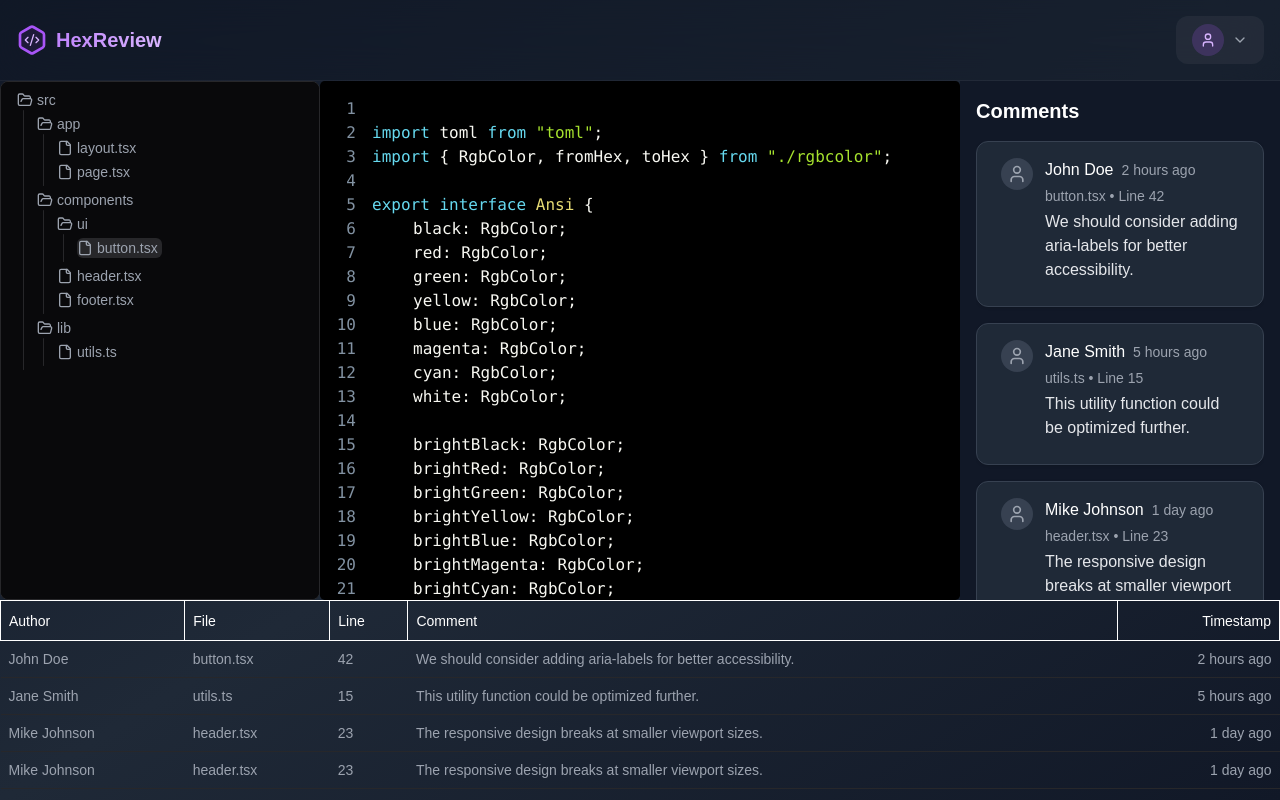
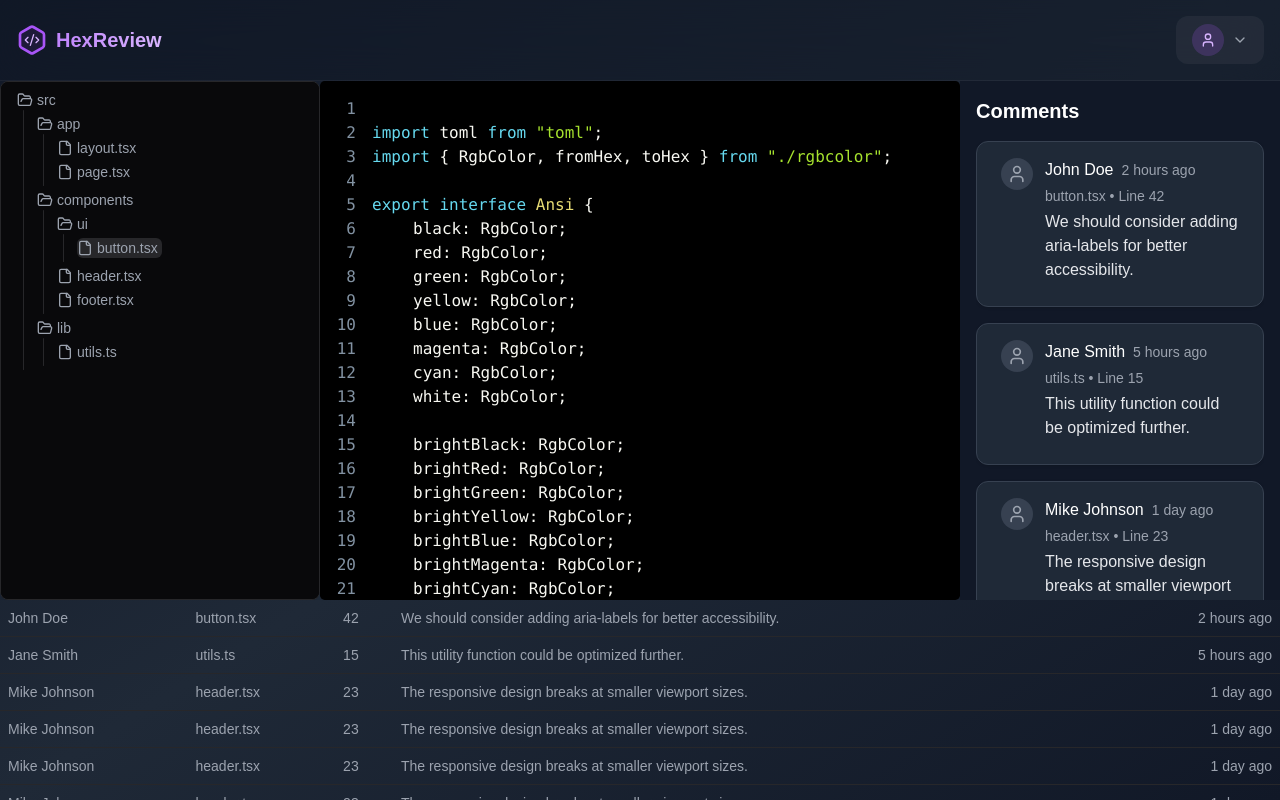
Before and after one commit to seasonedfish/hexreview, a Next.js app: page /projects/1 in a window 1280 px wide. Built offline with nearby package versions, Linux system fonts and the light colour scheme.

Commit message:
removed headings from bottom table

```diff
--- a/components/ui/BottomCommentsSection.tsx
+++ b/components/ui/BottomCommentsSection.tsx
@@ -64,26 +64,6 @@ export function BottomCommentsSection() {
   return (
     <div className="overflow-y-auto" style={{ maxHeight: "200px" }}>
       <Table className="min-w-full">
-        <TableCaption>A list of recent code comments.</TableCaption>
-        <TableHeader>
-          <TableRow>
-            <TableHead className="text-white border border-white">
-              Author
-            </TableHead>
-            <TableHead className="text-white border border-white">
-              File
-            </TableHead>
-            <TableHead className="text-white border border-white">
-              Line
-            </TableHead>
-            <TableHead className="text-white border border-white">
-              Comment
-            </TableHead>
-            <TableHead className="text-right text-white border border-white">
-              Timestamp
-            </TableHead>
-          </TableRow>
-        </TableHeader>
         <TableBody>
           {comments.map((comment) => (
             <TableRow key={comment.id}>
--- a/components/ui/RightCommentsSection.tsx
+++ b/components/ui/RightCommentsSection.tsx
@@ -59,7 +59,7 @@ const RightCommentsSection = () => {
   return (
     <div className="w-full bg-gray-900 p-4">
       <h2 className="text-xl font-bold mb-4 text-white">Comments</h2>
-      <div className="overflow-y-auto" style={{ maxHeight: "600px" }}>
+      <div className="overflow-y-auto" style={{ maxHeight: "613px" }}>
         <div className="space-y-4">
           {comments.map((comment) => (
             <Card key={comment.id} className="bg-gray-800 border-gray-700">
```
